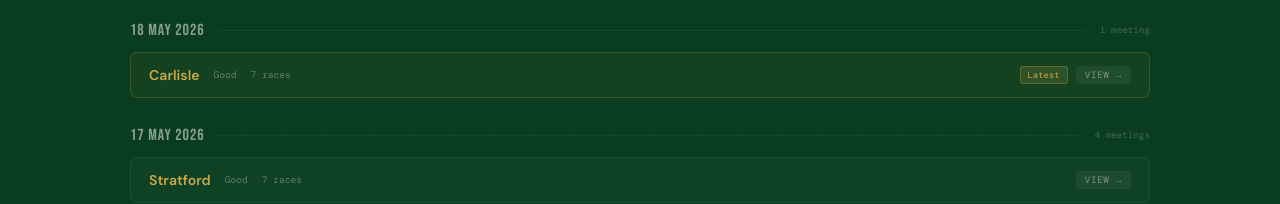
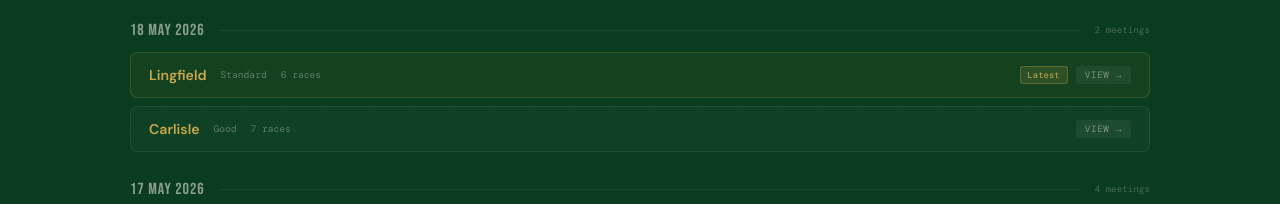
Before and after one commit to ppcjobber/clerk-authentication-starter, a Next.js app: page /archive in a window 1280 px wide. Shown: the part 383-587 px from the top of the page. Built offline with nearby package versions, Linux system fonts and the light colour scheme; no server answers; a web font is replaced by a local one.

Commit message:
archive: add lingfield_18-may-2026

```diff
--- a/app/archive/page.tsx
+++ b/app/archive/page.tsx
@@ -17,13 +17,22 @@ type Meeting = {
 
 const MEETINGS: any[] = [
   {
+    slug:       "lingfield_18-may-2026",
+    date:       "18 May 2026",
+    label:      "Lingfield — 18 May 2026",
+    going:      "Standard",
+    races:      6,
+    courseSlug: "lingfield",
+    latest:     true,
+  },
+  {
     slug:       "carlisle_18-may-2026",
     date:       "18 May 2026",
     label:      "Carlisle — 18 May 2026",
     going:      "Good",
     races:      7,
     courseSlug: "carlisle",
-    latest:     true,
+    latest:     false,
   },
   {
     slug:       "stratford_17-may-2026",
```
